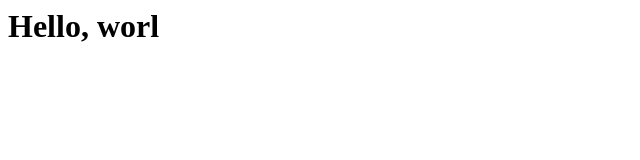
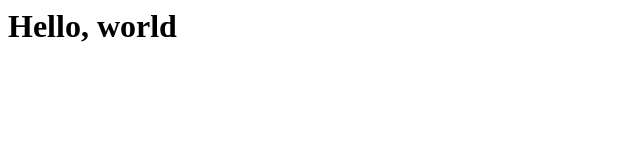
Before and after one commit to manuel-valles/manukempo.github.io, a plain HTML site: page index.html in a window 1280 px wide. Shown: the full height of the page, 0-640 px from the left. Drawn offline with Linux system fonts and the light colour scheme.

Commit message:
added hello world

```diff
--- a/index.html
+++ b/index.html
@@ -1,3 +1,3 @@
 <html>
-<h1>Hello, worl</h1>
+<h1>Hello, world</h1>
 </html>
```
